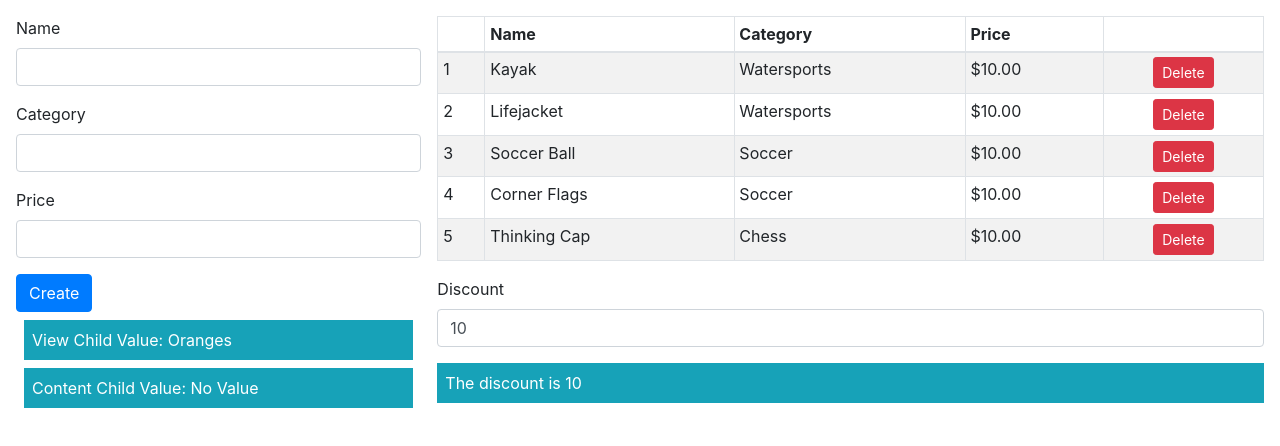
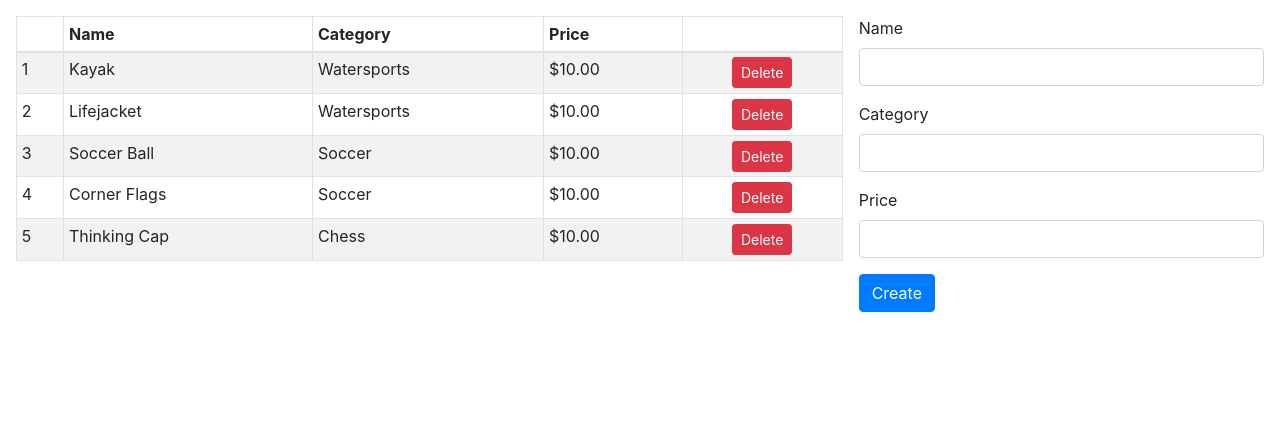
Before and after one commit to ericung/pro-angular9-example, an Angular app: page / in a window 1280 px wide. Shown: the top 446 px of the page. Built offline with nearby package versions, Linux system fonts and the light colour scheme.

Commit message:
12/9/2020 reset changes

```diff
--- a/src/app/app.module.ts
+++ b/src/app/app.module.ts
@@ -39,6 +39,6 @@
     PaDiscountPipe, PaDiscountAmountDirective, PaDisplayValueDirective],
     providers: [DiscountService, SimpleDataSource, Model, LogService,
       { provide: VALUE_SERVICE, useValue: "Apples" }],
-  bootstrap: [ProductComponent]
+    bootstrap: [ProductFormComponent, ProductTableComponent]
 })
 export class AppModule { }
--- a/src/app/productForm.component.html
+++ b/src/app/productForm.component.html
@@ -18,9 +18,9 @@
             Create
     </button>
 </form>
-<div class="bg-info text-white m-2 p-2">
+<!-- <div class="bg-info text-white m-2 p-2">
     View Child Value: <span paDisplayValue></span>
 </div>
 <div class="bg-info text-white m-2 p-2">
     Content Child Value: <ng-content></ng-content>
-</div>
+</div> -->
--- a/src/app/productTable.component.html
+++ b/src/app/productTable.component.html
@@ -19,5 +19,5 @@
         </tr>
     </tbody>
 </table>
-<paDiscountEditor></paDiscountEditor>
-<paDiscountDisplay></paDiscountDisplay>
+<!-- <paDiscountEditor></paDiscountEditor> -->
+<!-- <paDiscountDisplay></paDiscountDisplay> -->
--- a/src/index.html
+++ b/src/index.html
@@ -7,7 +7,12 @@
   <meta name="viewport" content="width=device-width, initial-scale=1">
   <link rel="icon" type="image/x-icon" href="favicon.ico">
 </head>
-<body>
-  <app class="angularApp"></app>
+<body class="m-2 row">
+  <div class="col-8 p-2">
+      <paProductTable></paProductTable>
+  </div>
+  <div class="col-4 p-2">
+      <paProductForm></paProductForm>
+  </div>
 </body>
 </html>
--- a/src/main.ts
+++ b/src/main.ts
@@ -1,12 +1,9 @@
 import { enableProdMode } from '@angular/core';
 import { platformBrowserDynamic } from '@angular/platform-browser-dynamic';
-
 import { AppModule } from './app/app.module';
 import { environment } from './environments/environment';
-
 if (environment.production) {
   enableProdMode();
 }
-
 platformBrowserDynamic().bootstrapModule(AppModule)
   .catch(err => console.error(err));
```
Also changed, not shown: src/app/component.ts (+2 -10 lines).
